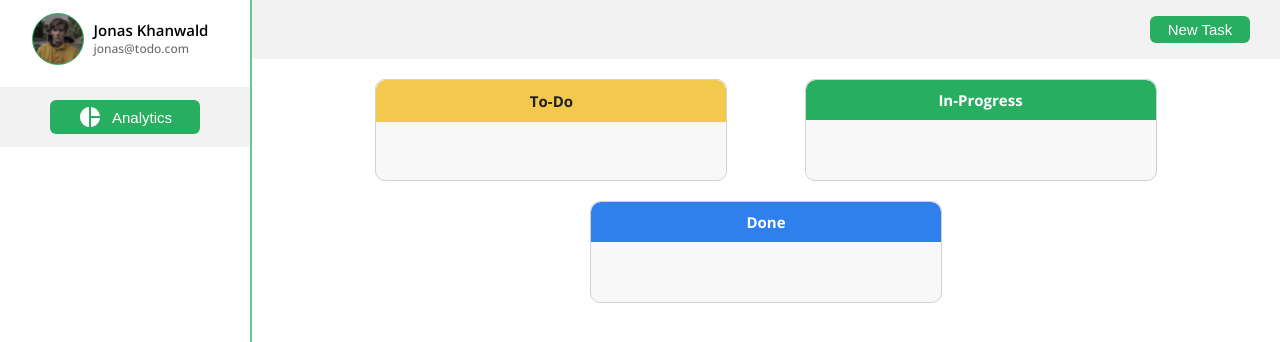
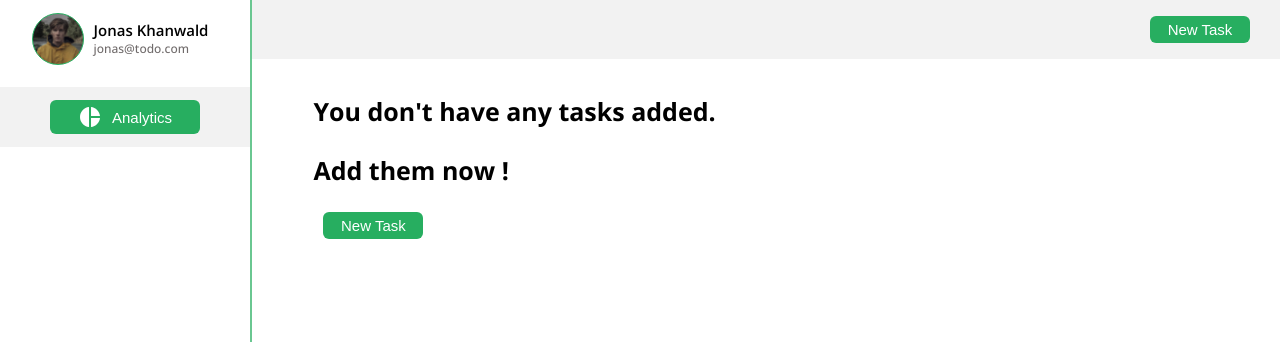
Before and after one commit to adityasajoo/todo-app, a React (Create React App) app: page / in a window 1280 px wide. Shown: the top 342 px of the page. Built offline with nearby package versions, Linux system fonts and the light colour scheme; sample sign-in values are in the browser's storage.

Commit message:
Add No-tasks component

```diff
--- a/src/Routes/Home/Components/Analytics.js
+++ b/src/Routes/Home/Components/Analytics.js
@@ -2,15 +2,15 @@ import React, { useEffect, useState } from "react";
 import SecondaryNav from "./SecondaryNav";
 import { PieChart } from "react-minimal-pie-chart";
 import { useStateValue } from "../../../Contexts/StateProvider";
-import {BRANCHES} from '../../../utils/Constants'
-
+import { BRANCHES } from "../../../utils/Constants";
+import EmptyTask from "./EmptyTask";
 
 const Analytics = () => {
   const [{ taskList }] = useStateValue();
   const [values, setValues] = useState({ todo: 0, progress: 0, done: 0 });
 
   //Control Explode of the PI Chart
-  const shiftSize =3;
+  const shiftSize = 3;
 
   //Update pichart when tasklist changes
   useEffect(() => {
@@ -24,6 +24,9 @@ const Analytics = () => {
   return (
     <div>
       <SecondaryNav title="Analytics" />
+      {!taskList.length ? (
+        <EmptyTask />
+      ) : (
         <div className="analytics">
           <h5>Your Task Trends in this Week</h5>
           <PieChart
@@ -47,21 +50,29 @@ const Analytics = () => {
 
           <div className="chartLabels">
             <div className="chartLabel">
-                <div className="color" style={{backgroundColor:"#27AE60"}}></div>
+              <div
+                className="color"
+                style={{ backgroundColor: "#27AE60" }}
+              ></div>
               <p>To-Do</p>
             </div>
             <div className="chartLabel">
-                <div className="color" style={{backgroundColor:"#F2C94C"}}></div>
+              <div
+                className="color"
+                style={{ backgroundColor: "#F2C94C" }}
+              ></div>
               <p>In-Progress</p>
             </div>
             <div className="chartLabel">
-                <div className="color" style={{backgroundColor:"#2F80ED"}}></div>
+              <div
+                className="color"
+                style={{ backgroundColor: "#2F80ED" }}
+              ></div>
               <p>Done</p>
             </div>
-
           </div>
         </div>
-
+      )}
     </div>
   );
 };
--- a/src/Routes/Home/Components/Dashboard.js
+++ b/src/Routes/Home/Components/Dashboard.js
@@ -1,20 +1,22 @@
 import React from "react";
 import Nav from "./Nav";
 import TaskList from "./TaskList";
-import {BRANCHES} from '../../../utils/Constants'
-
+import { BRANCHES } from "../../../utils/Constants";
+import { useStateValue } from "../../../Contexts/StateProvider";
+import EmptyTask from "./EmptyTask";
 
 const Dashboard = () => {
+  const [{ taskList }] = useStateValue();
+
   return (
     <div className="dashboard-contianer" style={{ height: "100%" }}>
       <Nav />
       <div className="dashboard">
-        {BRANCHES.map((branch) => (
-          <TaskList
-            branch={branch}
-            key={branch}
-          />
-        ))}
+        {!taskList.length ? (
+          <EmptyTask />
+        ) : (
+          BRANCHES.map((branch) => <TaskList branch={branch} key={branch} />)
+        )}
       </div>
     </div>
   );
--- /dev/null
+++ b/src/Routes/Home/Components/EmptyTask.js
@@ -0,0 +1,21 @@
+import React from "react";
+import { useNavigate } from "react-router-dom";
+
+const EmptyTask = () => {
+    const navigate = useNavigate();
+  return (
+    <div className="empty-task-container">
+      <h3>You don't have any tasks added.</h3>
+      <h3> Add them now !</h3>
+      <button
+        className="button"
+        style={{ width: "100px" }}
+        onClick={() => navigate("add")}
+      >
+        New Task
+      </button>
+    </div>
+  );
+};
+
+export default EmptyTask;
--- a/src/Routes/Home/Components/TaskList.js
+++ b/src/Routes/Home/Components/TaskList.js
@@ -45,6 +45,7 @@ const TaskList = ({ branch }) => {
     setTasksLocalStorage(newTasks);
   };
 
+
   return (
     <div
       className="todoList"
--- a/src/Routes/Home/Home.css
+++ b/src/Routes/Home/Home.css
@@ -148,6 +148,13 @@
   display: flex;
   justify-content: space-between;
   cursor: pointer;
+}
+
+
+@media screen and (max-width: 600px) {
+  .card{
+    width:250px;
+  }
 }
 
 /* ========================================================================== */
@@ -404,6 +411,13 @@ li.sideNavListItem {
   background-color: #17693a;
 }
 
+@media screen and (max-width: 600px) {
+  .todo-form {
+    margin: 30px;
+    width: 300px;
+  }
+}
+
 /* ========================================================================== */
 /* Analytics styles */
 /* =========================================================================== */
@@ -451,3 +465,16 @@ li.sideNavListItem {
     width: 300px;
   }
 }
+
+/* ========================================================================== */
+/* EmptyTask styles */
+/* =========================================================================== */
+.empty-task-container{
+  width: 100%;
+  margin: 10px;
+
+}
+
+.empty-task-container h3{
+  font-size: 25px;
+}
```
Lines whose indentation alone changed are shown as unchanged.
